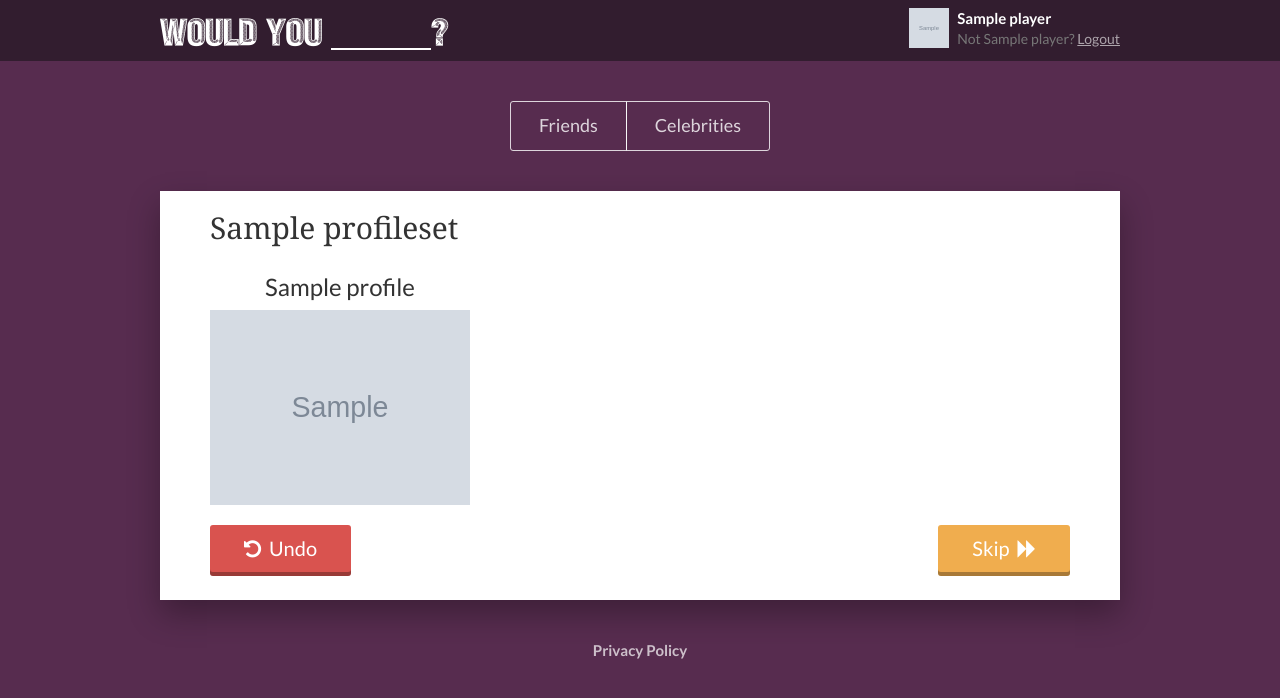
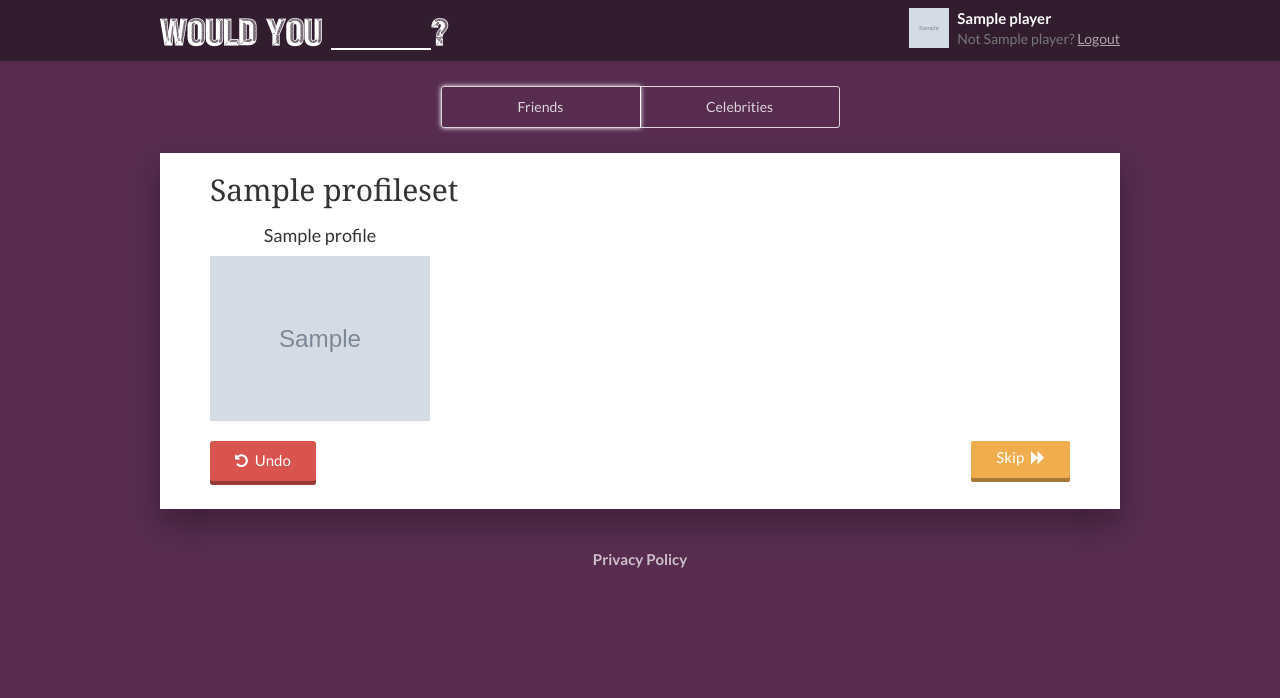
Before and after one commit to ZhangYiJiang/wouldyou, a Django app: a page that uses wouldyou/templates/wouldyou/game/base.html in a window 1280 px wide. Shown: the top 698 px of the page. Run offline with Django 3.2, Linux system fonts and the light colour scheme; a user stored in the database is signed in; data comes from the database, SQL or seed files in the repository; tables that the repository leaves empty hold one stand-in row (values such as "Sample post"); grey boxes marked "Sample" are stand-in pictures; some libraries are stand-ins or nearby versions.

Commit message:
adjust size & position of ui elements

```diff
--- a/wouldyou/assets/sass/layout/_global.scss
+++ b/wouldyou/assets/sass/layout/_global.scss
@@ -17,6 +17,8 @@
   width: 100%;
   box-shadow: 0 14px 30px rgba(#000, .3);
   padding-bottom: 24px;
+  padding-left: 40px;
+  padding-right: 40px;
 
   @include clearfix;
 }
--- a/wouldyou/assets/sass/pages/_game.scss
+++ b/wouldyou/assets/sass/pages/_game.scss
@@ -32,17 +32,23 @@ body.game {
 
   .game-switcher {
     text-align: center;
-    margin: 40px auto;
+    margin:25px auto;
 
     .btn {
       background: none;
-      padding: 12px 28px;
+      padding-top: 10px;
+      padding-bottom: 10px;
+      width: 25vh;
       color: rgba(#fff, .8);
 
       &:hover {
         color: #fff;
         border-color: #fff;
       }
+    }
+
+    .btn-selected {
+      box-shadow: 0px 0px 5px #fff;
     }
   }
 
@@ -73,7 +79,7 @@ body.game {
   .game-card {
     position: relative;
     overflow: hidden;
-    max-width: 260px;
+    max-width: 220px;
 
     img {
       width: 100%;
@@ -105,7 +111,7 @@ body.game {
     margin: 0 40px;
     padding: 12px 0;
     color: white;
-    font-size: 18px;
+    font-size: 15px;
     box-shadow: inset 0 -4px rgba(#000, .3);
   }
 
@@ -190,9 +196,9 @@ body.game {
   }
 
   .game-btn .btn, .undo-btn {
-    font-size: 20px;
-    padding-left: 34px;
-    padding-right: 34px;
+    font-size: 15px;
+    padding-left: 25px;
+    padding-right: 25px;
     padding-bottom: 14px;
 
     box-shadow: inset 0 -4px rgba(#000, .3);
@@ -219,8 +225,8 @@ body.game {
       padding: 0;
       position: relative;
 
-      h3 {
-        font-size: 30px;
+      h4 {
+        font-size: 24px;
         flex: 1 auto;
       }
     }
@@ -268,7 +274,7 @@ body.game {
 
   @media (max-width: $screen-xs-max) {
     .game-choice {
-      h3 {
+      h4 {
         font-size: 24px;
         margin: 4px 0 0 0;
       }
--- a/wouldyou/templates/wouldyou/game/base.html
+++ b/wouldyou/templates/wouldyou/game/base.html
@@ -6,8 +6,8 @@
 
 {% block content %}
   <div class="wrapper-container game-switcher">
-    <div class="btn-group btn-group-lg">
-      <a href="{% url 'app:player.next' %}" class="btn btn-default">Friends</a>
+    <div class="btn-group btn-group-md">
+      <a href="{% url 'app:player.next' %}" class="btn btn-default btn-selected">Friends</a>
       <a href="{% url 'app:profile.next' %}" class="btn btn-default">Celebrities</a>
     </div>
   </div>
--- a/wouldyou/templates/wouldyou/game/game.html
+++ b/wouldyou/templates/wouldyou/game/game.html
@@ -16,7 +16,7 @@
     <div class="game-choices">
     {% for subject in set.subjects.all %}
       <div class="game-choice">
-        <h3>{{ subject.name }}</h3>
+        <h4>{{ subject.name }}</h4>
 
         <div class="game-card card-unselected"
              data-subject="{{ subject.pk }}">
@@ -57,10 +57,10 @@
       <i class="fa fa-undo"></i> Undo</button>
 
     <div class="pull-right game-btn">
-      <a class="btn btn-warning btn-lg skip-btn"
+      <a class="btn btn-warning btn-sm skip-btn"
          href="{{ set.get_next_url }}?prev={{ set.pk }}">
         Skip <i class="fa fa-forward"></i></a>
-      <button type="submit" class="btn btn-primary btn-lg next-btn hidden">
+      <button type="submit" class="btn btn-primary btn-sm next-btn hidden">
         Next! <i class="fa fa-chevron-right"></i></button>
     </div>
   </div>
```
Also changed, not shown: wouldyou/static/wouldyou/css/app.css (+18 -10 lines), wouldyou/static/wouldyou/css/app.min.css.
